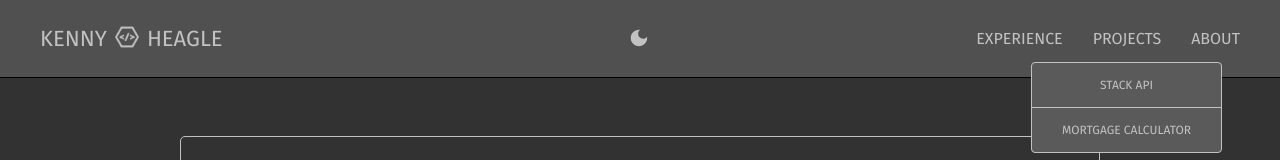
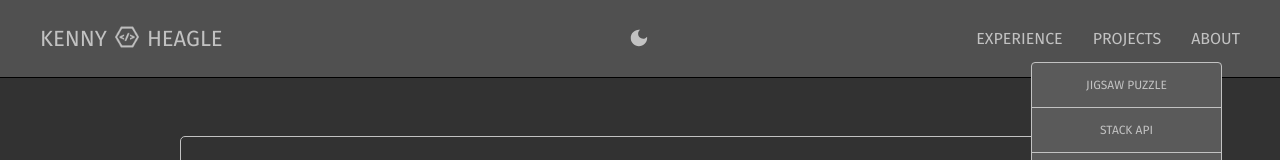
Before and after one commit to deltaisfordeath/kennyheagle, a React (Create React App) app: page / in a window 1280 px wide. Both pictures are taken after a click on the element "PROJECTS". Shown: the top 160 px of the page. Built offline with nearby package versions, Linux system fonts and the light colour scheme.

Commit message:
progress on jigsaw puzzle

```diff
--- a/src/App.tsx
+++ b/src/App.tsx
@@ -10,6 +10,7 @@ import AmortizationSchedule from './projects/loan-amortization/AmortizationSched
 import SearchForm from './projects/stack-api/SearchForm';
 import Verizon from './experience/verizon/Verizon';
 import Resume from './experience/resume/Resume';
+import JigsawPuzzle from './projects/jigsaw-puzzle/JigsawPuzzle';
 
 export type VisualTheme = 'light' | 'dark';
 
@@ -103,6 +104,8 @@ function App() {
             className="navigation-dropdown-submenu"
             title={
               <>
+                <Link to="/jigsaw"><div className={`navigation-dropdown-button ${location.pathname === '/jigsaw' ? ' selected' : ''}`}>Jigsaw Puzzle</div></Link>
+                <hr />
                 <Link to="/stackApi"><div className={`navigation-dropdown-button ${location.pathname === '/stackApi' ? ' selected' : ''}`}>Stack API</div></Link>
                 <hr />
                 <Link to="/loanAmortization"><div className={`navigation-dropdown-button ${location.pathname === '/loanAmortization' ? ' selected' : ''}`}>Mortgage Calculator</div></Link>
@@ -122,6 +125,8 @@ function App() {
         <Routes>
           <Route path="/" element={<Verizon theme={theme} />} />
           <Route path="/resume" element={<Resume theme={theme} />} />
+          {/* TODO: add dark theme to jigsaw */}
+          <Route path="/jigsaw" element={<JigsawPuzzle />} />
           <Route path="/stackApi" element={<SearchForm theme={theme} />} />
           <Route path="/loanAmortization" element={<AmortizationSchedule theme={theme} />} />
           <Route path="/about" element={<AboutMe theme={theme} />} />
--- a/src/projects/jigsaw-puzzle/ImageUploader.tsx
+++ b/src/projects/jigsaw-puzzle/JigsawPuzzle.tsx
@@ -1,6 +1,6 @@
 import React, { useEffect, useState } from 'react';
 import axios from 'axios';
-import './ImageUploader.scss';
+import './JigsawPuzzle.scss';
 
 interface PuzzlePiece {
     image: string;
@@ -8,7 +8,7 @@ interface PuzzlePiece {
     solved: boolean;
 }
 
-const ImageUploader = () => {
+const JigsawPuzzle = () => {
     const [selectedImage, setSelectedImage] = useState(null);
     const [puzzlePieces, setPuzzlePieces] = useState([]);
 
@@ -184,4 +184,4 @@ const ImageUploader = () => {
     );
 };
 
-export default ImageUploader;
+export default JigsawPuzzle;
```
Also changed, not shown: src/projects/jigsaw-puzzle/JigsawPuzzle.scss (renamed from src/projects/jigsaw-puzzle/ImageUploader.scss), 2 other files (tests, documents, lock files or other folders).
